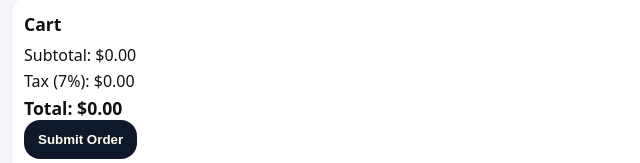
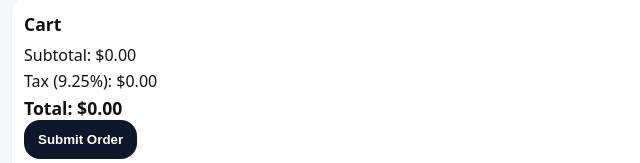
Before and after one commit to flippenllc/marlowe-collection-quick-order, a website: page the-marlowe-collection/frontend/index.html in a window 1280 px wide. Shown: the part 637-800 px from the top of the page, 0-640 px from the left. Drawn offline with Linux system fonts and the light colour scheme.

Commit message:
Update index.html

```diff
--- a/the-marlowe-collection/frontend/index.html
+++ b/the-marlowe-collection/frontend/index.html
@@ -54,7 +54,7 @@
     <div id="cart"></div>
     <div class="totals">
       <div>Subtotal: $<span id="subtotal">0.00</span></div>
-      <div>Tax (7%): $<span id="tax">0.00</span></div>
+      <div>Tax (9.25%): $<span id="tax">0.00</span></div>
       <div class="grand">Total: $<span id="total">0.00</span></div>
     </div>
     <button id="submitBtn">Submit Order</button>
```
